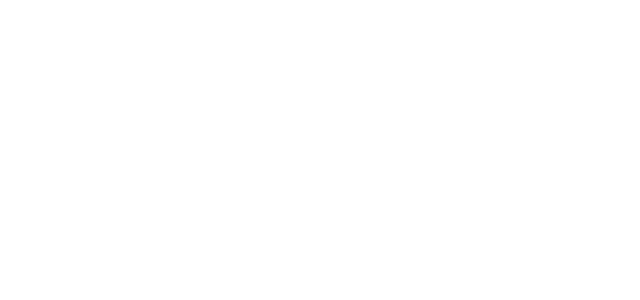
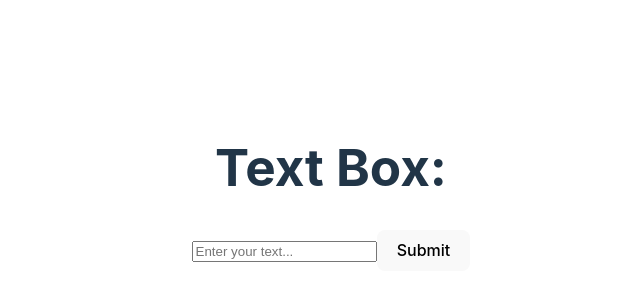
Before and after one commit to cfgcolumbus24/Team-7, a React (Vite) app in the folder Project/client/: page / in a window 1280 px wide. Shown: the part 212-512 px from the top of the page, without its empty margins (309-949 px from the left). Built offline with nearby package versions, Linux system fonts and the light colour scheme.

Commit message:
initial chat box

```diff
--- a/Project/client/src/App.jsx
+++ b/Project/client/src/App.jsx
@@ -1,16 +1,18 @@
 import { useState } from 'react'
-import reactLogo from './assets/react.svg'
-import viteLogo from '/vite.svg'
 import './App.css'
+import ChatBox from './ChatBox'
 
 function App() {
-  const [count, setCount] = useState(0)
+  const handleTextSubmit = (inputText) => {
+    console.log('Input: ', inputText);
+  };
 
   return (
     <>
+      <h1>Text Box:</h1>
+      <ChatBox onSubmit={handleTextSubmit} />
+    </>
+  );
+};
 
-    </>
-  )
-}
-
-export default App
+export default App;
--- /dev/null
+++ b/Project/client/src/ChatBox.jsx
@@ -0,0 +1,40 @@
+import React, { useState } from 'react';
+
+const ChatBox = ({ onSubmit })=> {
+    const[text, setText] = useState('');
+
+    const handleChange = (event) => {
+        setText(event.target.value);
+    };
+
+    const handleSubmit = () => {
+        if (text.trim()) {
+            onSubmit(text);
+            setText('');
+        }
+    };
+
+    const handleKeyPress = (event) => {
+        if (event.key === 'Enter') {
+            handleSubmit();
+        }
+    };
+
+    return (
+        <div className="text-box">
+            <input
+                className="text-input"
+                type="text"
+                value={text}
+                onChange={handleChange}
+                onKeyDown={handleKeyPress}
+                placeholder="Enter your text..."
+            />
+            <button className="submit-button" onClick={handleSubmit}>
+                Submit
+            </button>
+        </div>
+    );
+}
+
+export default ChatBox;
```
